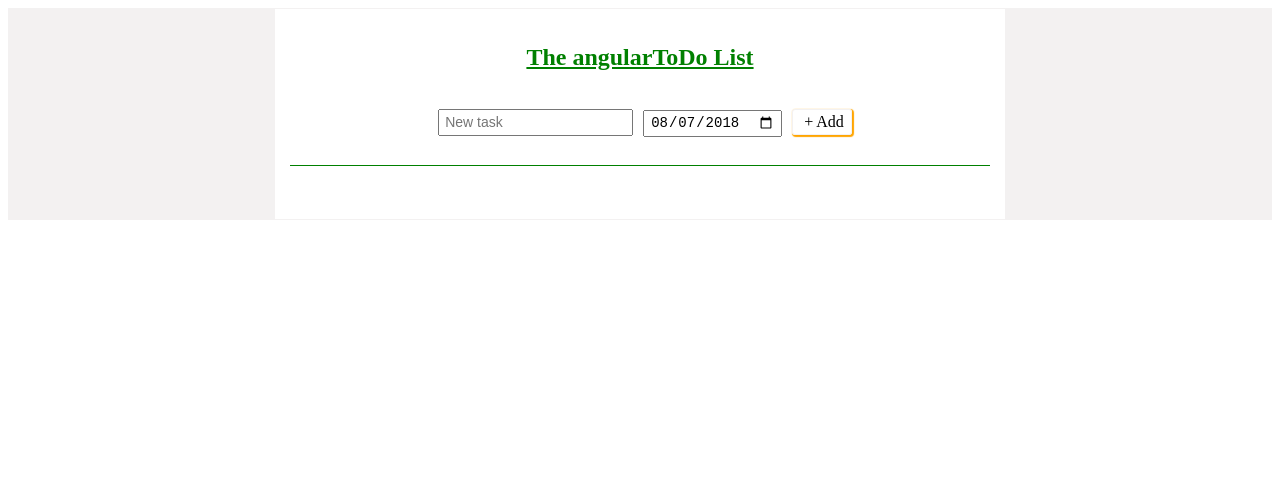
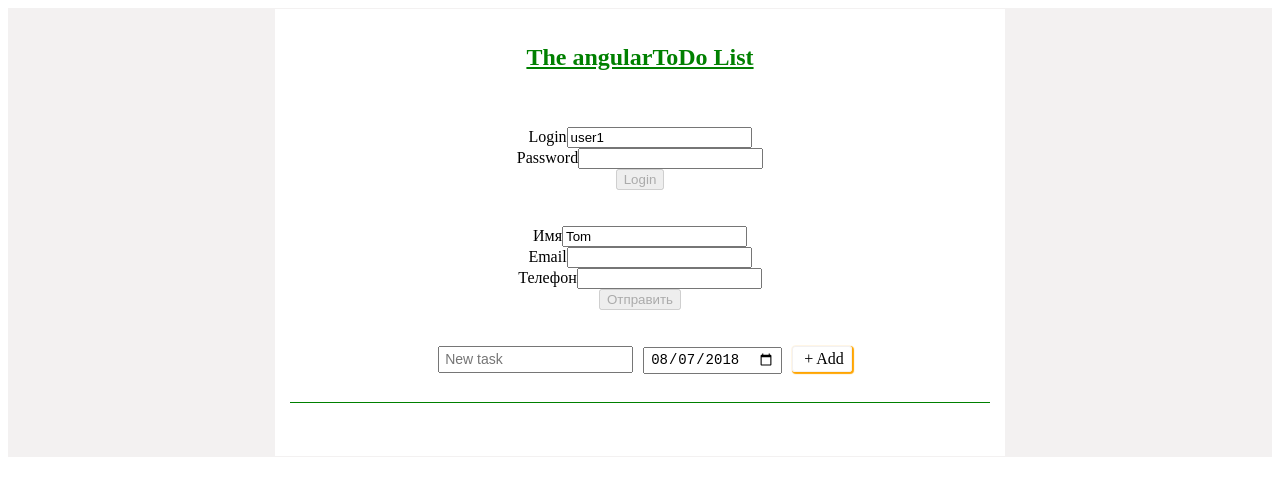
Before and after one commit to Anthony-Hoopkins/angularToDo, an Angular app: page / in a window 1280 px wide. Shown: the top 496 px of the page. Built offline with nearby package versions, Linux system fonts and the light colour scheme.

Commit message:
correct interface

```diff
--- a/src/app/app.component.html
+++ b/src/app/app.component.html
@@ -4,6 +4,18 @@
 
     <h1 class="main-title"> The {{ title }} List </h1>
 
+
+    <br>
+    <br>
+
+    <app-form-control-sample> </app-form-control-sample>
+
+    <br>
+    <br>
+
+    <app-reacteve-form-metanit> </app-reacteve-form-metanit>
+
+    <br>
     <br>
 
     <div>
--- a/src/app/app.module.ts
+++ b/src/app/app.module.ts
@@ -1,16 +1,19 @@
 import { NgModule } from '@angular/core';
 import { BrowserModule } from '@angular/platform-browser';
-import { FormsModule } from '@angular/forms';
+import { FormsModule} from '@angular/forms';
+import { ReactiveFormsModule } from '@angular/forms';
 
 import { AppComponent} from './app.component';
 import { RowComponent} from './rowComponent/row.component';
+import { FormControlMetanitComponent} from './reactiveFormComp/reactive.from.component.metanit';
+import { FormControlComponent} from './formControlComponents/form.control.component';
 
 @NgModule({
   declarations: [
-    AppComponent,  RowComponent
+    AppComponent,  RowComponent, FormControlMetanitComponent, FormControlComponent
   ],
   imports: [
-    BrowserModule, FormsModule
+    BrowserModule,  FormsModule, ReactiveFormsModule
   ],
   providers: [],
   bootstrap: [AppComponent]
--- /dev/null
+++ b/src/app/formControlComponents/form-control.component.html
@@ -0,0 +1,27 @@
+<div class="container">
+  <form novalidate [formGroup]="loginForm" (ngSubmit)="onSubmit(loginForm)">
+
+    <div class="form-group">
+      <label for="login">Login</label>
+
+      <input type="text"
+             class="form-control"
+             id="login"
+             required
+             formControlName="login">
+    </div>
+
+    <div class="form-group">
+      <label for="password">Password</label>
+
+      <input type="password"
+             class="form-control"
+             id="password"
+             required
+             formControlName="password">
+    </div>
+
+    <input type="submit" class="btn btn-degault"
+           [disabled]="loginForm.invalid" value="Login">
+  </form>
+</div>
--- /dev/null
+++ b/src/app/formControlComponents/form.control.component.ts
@@ -0,0 +1,30 @@
+import { Component, OnInit } from '@angular/core';
+import { FormControl, FormGroup } from '@angular/forms';
+
+interface Login {
+  login: string;
+  password: string;
+}
+
+@Component({
+  selector: 'app-form-control-sample',
+  templateUrl: 'form-control.component.html'
+})
+export class FormControlComponent implements OnInit {
+
+  // FormGroup - группа отдельных элементов управления (FormControl)
+  // FormControl - класс, который представляет элемент управления
+  loginForm: FormGroup;
+
+  ngOnInit() {
+    this.loginForm = new FormGroup({
+      login: new FormControl('user1'),
+      password: new FormControl()
+    });
+  }
+
+  onSubmit(form) {
+    console.log(form.valid);
+    console.log(form.value);
+  }
+}
--- /dev/null
+++ b/src/app/reactiveFormComp/reactive.from.component.metanit.ts
@@ -0,0 +1,61 @@
+import { Component} from '@angular/core';
+import { FormGroup, FormControl, Validators} from '@angular/forms';
+
+@Component({
+  selector: 'app-reacteve-form-metanit',
+  styles: [`
+    input.ng-touched.ng-invalid {
+      border: solid red 2px;
+    }
+
+    input.ng-touched.ng-valid {
+      border: solid green 2px;
+    }
+  `],
+ template: `<form [formGroup]="myForm" novalidate (ngSubmit)="submit()">
+                <div class="form-group">
+                    <label>Имя</label>
+                    <input class="form-control" name="name" formControlName="userName" />
+                    <div class="alert alert-danger"
+                        *ngIf="myForm.controls['userName'].invalid && myForm.controls['userName'].touched">
+                        Не указано имя
+                    </div>
+                </div>
+                <div class="form-group">
+                    <label>Email</label>
+                    <input class="form-control" name="email" formControlName="userEmail" />
+                    <div class="alert alert-danger"
+                        *ngIf="myForm.controls['userEmail'].invalid && myForm.controls['userEmail'].touched">
+                        Некорректный email
+                    </div>
+                </div>
+                <div class="form-group">
+                    <label>Телефон</label>
+                    <input class="form-control" name="phone" formControlName="userPhone" />
+                </div>
+                <div class="form-group">
+                    <button class="btn btn-default" [disabled]="myForm.invalid">
+                        Отправить
+                    </button>
+                </div>
+            </form>`
+})
+export class FormControlMetanitComponent {
+
+  myForm: FormGroup;
+  constructor() {
+    this.myForm = new FormGroup({
+
+      'userName': new FormControl('Tom', Validators.required),
+      'userEmail': new FormControl('', [
+        Validators.required,
+        Validators.pattern('[a-zA-Z_]+@[a-zA-Z_]+?\.[a-zA-Z]{2,3}')
+      ]),
+      'userPhone': new FormControl()
+    });
+  }
+
+  submit() {
+    console.log(this.myForm);
+  }
+}
--- a/src/app/rowComponent/row.component.ts
+++ b/src/app/rowComponent/row.component.ts
@@ -36,4 +36,7 @@ export class RowComponent {
   toggleVisibility() {
     this.visibility = !this.visibility;
   }
+  // onKeyup(data) {
+  //   this.task.text = data;
+  // }
 }
```
